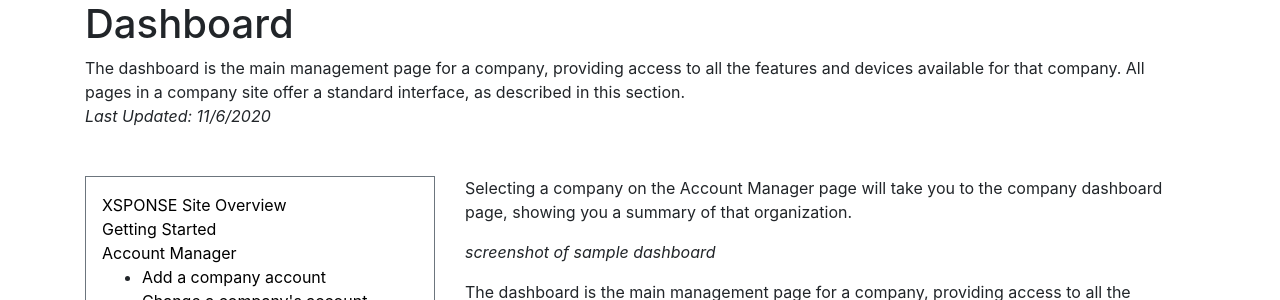
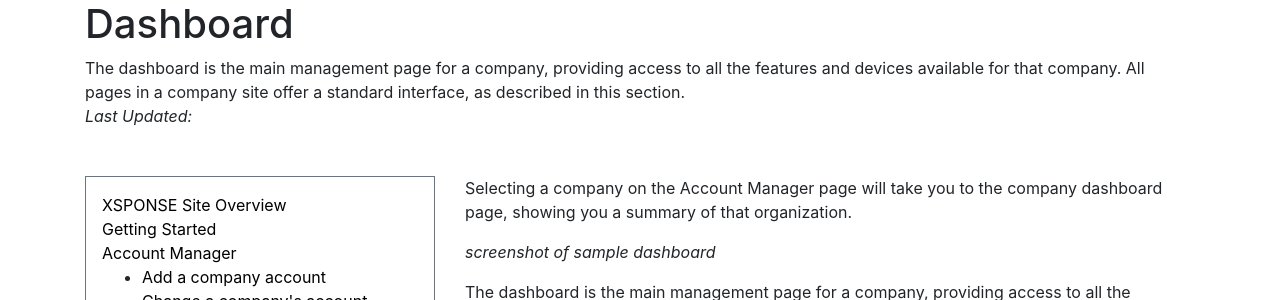
Before and after one commit to NrsSystems/docs, a Jekyll site: the page built from general-ops/dashboard.md, in a window 1280 px wide. Shown: the part 167-467 px from the top of the page. Built offline with Jekyll 4.4.1, drawn with Linux system fonts in a browser that asks for light colours; our own code applies the rules of GitHub Pages for plain Markdown files.

Commit message:
remove last_updated from dashboard

```diff
--- a/general-ops/dashboard.md
+++ b/general-ops/dashboard.md
@@ -1,7 +1,6 @@
 ---
 title: Dashboard
 abstract: The dashboard is the main management page for a company, providing access to all the features and devices available for that company. All pages in a company site offer a standard interface, as described in this section.
-last-updated: 11/6/2020
 ---
 
 Selecting a company on the Account Manager page will take you to the company dashboard page, showing you a summary of that organization.
```
